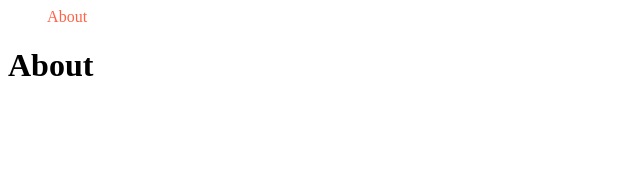
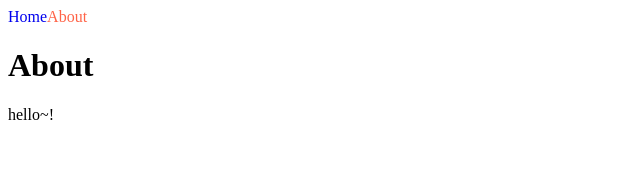
Before and after one commit to imjungim/NextJS_basic, a Next.js app: page /about in a window 1280 px wide. Shown: the top 174 px of the page, without its empty margins (0-640 px from the left). Built offline with nearby package versions, Linux system fonts and the light colour scheme.

Commit message:
Patterns_Layout

```diff
--- /dev/null
+++ b/components/Layout.js
@@ -0,0 +1,8 @@
+import NavBar from "./NavBar"
+
+export default function Layout ({children}) {
+  return <>
+    <NavBar/>
+    <div>{children}</div>
+  </>
+}
--- /dev/null
+++ b/components/Seo.js
@@ -0,0 +1,7 @@
+import Head from "next/head"
+
+export default function Seo ({title}) {
+  return <Head>
+    <title>{title} | Next Movies</title>
+  </Head>
+}
--- a/pages/_app.js
+++ b/pages/_app.js
@@ -1,13 +1,12 @@
 import NavBar from "../components/NavBar";
+//import "../styles/globals.css";
+import Layout from "../components/Layout";
 
-export default function App({Component, pageProps}) {
-  return <>
-  <NavBar/>
-  <Component {...pageProps}/>
-  <style jsx global>{`
-    a {
-      color : white;
-    }
-    `}</style>
-  </>
+export default function App({ Component, pageProps }) {
+  return (
+    <Layout>
+      <Component {...pageProps} />
+      <span>hello~!</span>
+    </Layout>
+  );
 }
--- a/pages/about.js
+++ b/pages/about.js
@@ -1,7 +1,12 @@
 import NavBar from "../components/NavBar";
+import Head from "next/head";
+import Seo from "../components/Seo";
 
-export default function Potato(){
-  return <div>
-  <h1>About</h1>
-  </div>;
-};
+export default function Potato() {
+  return (
+    <div>
+      <Seo title="About"/>
+      <h1>About</h1>
+    </div>
+  );
+}
--- a/styles/globals.css
+++ b/styles/globals.css
@@ -21,6 +21,6 @@
   }
   body {
     color: white;
-    background: black;
+
   }
 }
```
Also changed, not shown: components/NavBar.js (+3 -4 lines), pages/index.js (+8 -4 lines).
